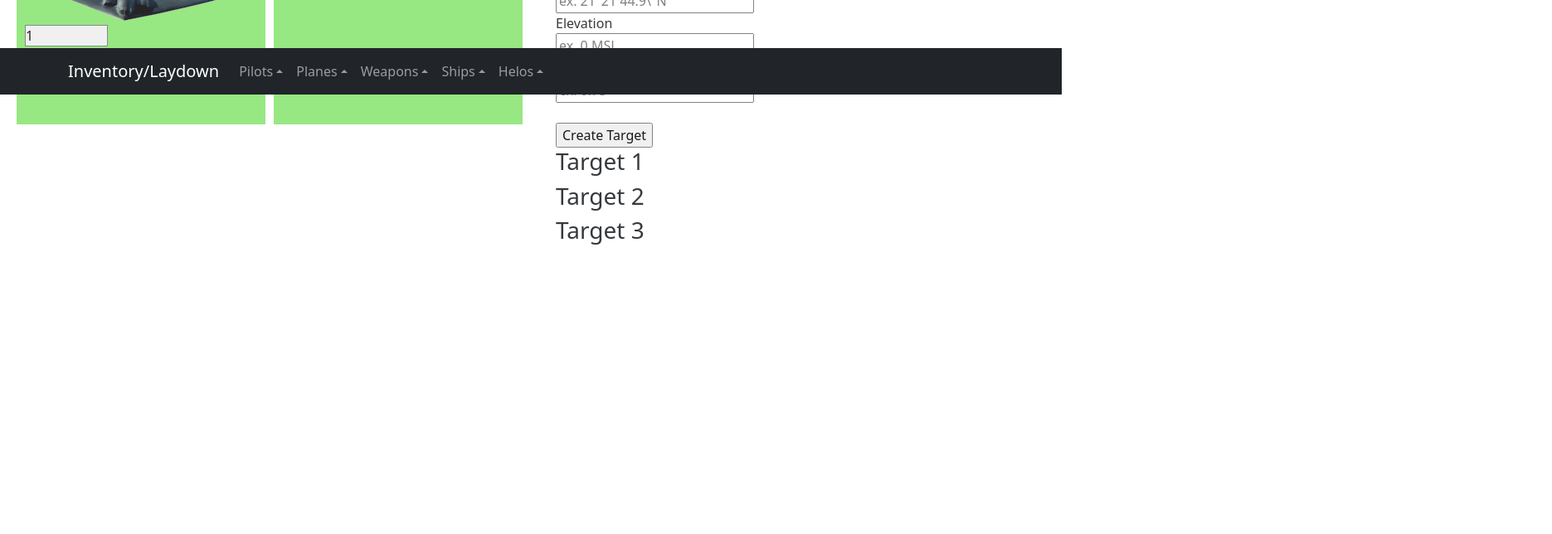
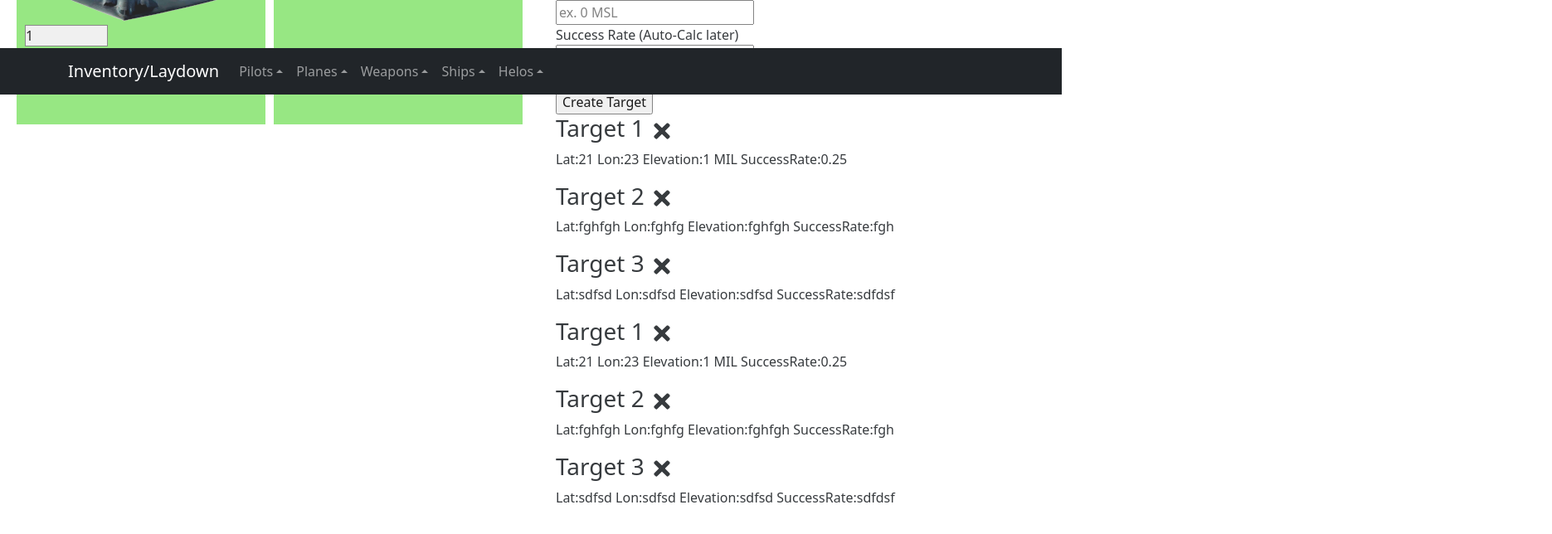
Before and after one commit to Jonathan805/RestrictedPlanning, a React (Create React App) app: page / in a window 1280 px wide. Shown: the part 686-1330 px from the top of the page at 83% size, 1871 px wide, since content can reach past the window. Before the commit the page ends 1096 px from the top, so only its background shows below. Built offline with nearby package versions, Linux system fonts and the light colour scheme; what react-sizeme would draw is missing.

Commit message:
Target creation clean up
Cleaning up and adding more functionality for target creation

```diff
--- a/package.json
+++ b/package.json
@@ -15,6 +15,7 @@
     "react-bootstrap": "^2.0.0-rc.1",
     "react-dom": "^17.0.2",
     "react-gantt-timeline": "^0.4.3",
+    "react-icons": "^4.3.1",
     "react-scripts": "4.0.3",
     "react-simple-maps": "^2.3.0",
     "typescript": "^4.4.4",
@@ -25,7 +26,7 @@
     "build": "react-scripts build",
     "test": "react-scripts test",
     "eject": "react-scripts eject",
-    "server" : "json-server --watch db.json --watch db.json --port 5000"
+    "server": "json-server --watch db.json --watch db.json --port 5000"
   },
   "eslintConfig": {
     "extends": [
--- a/src/App.js
+++ b/src/App.js
@@ -34,7 +34,56 @@ const App = () => {
 
   var Toast = () => { <ToastMessage /> }
 
-  const [targets, setTargets] = useState([])
+  const [targets, setTargets] = useState([
+    {
+        "id": 1,
+        "name": "Target 1",
+        "latitude": "21",
+        "longitude": "23",
+        "elevation": "1 MIL",
+        "successRate": "0.25"
+    },
+    {
+        "name": "Target 2",
+        "latitude": "fghfgh",
+        "longitude": "fghfg",
+        "elevation": "fghfgh",
+        "successRate": "fgh",
+        "id": 2
+    },
+    {
+        "name": "Target 3",
+        "latitude": "sdfsd",
+        "longitude": "sdfsd",
+        "elevation": "sdfsd",
+        "successRate": "sdfdsf",
+        "id": 3
+    },
+    {
+      "id": 1,
+      "name": "Target 1",
+      "latitude": "21",
+      "longitude": "23",
+      "elevation": "1 MIL",
+      "successRate": "0.25"
+  },
+  {
+      "name": "Target 2",
+      "latitude": "fghfgh",
+      "longitude": "fghfg",
+      "elevation": "fghfgh",
+      "successRate": "fgh",
+      "id": 2
+  },
+  {
+      "name": "Target 3",
+      "latitude": "sdfsd",
+      "longitude": "sdfsd",
+      "elevation": "sdfsd",
+      "successRate": "sdfdsf",
+      "id": 3
+  }
+])
 
   // Create a target
   const createTarget = async (task) => {
@@ -90,8 +139,12 @@ const App = () => {
             <br />
             <section className="section-top">
               <Header />
+              <section className="section-left">
               <CreateTarget createTarget={createTarget} />
-              <Targets/>
+              </section>
+              <section className="section-right">
+              <Targets targets={targets}/>
+              </section>
             </section>
           </section>
 
--- /dev/null
+++ b/src/Components/Target.js
@@ -0,0 +1,13 @@
+import {FaTimes} from 'react-icons/fa'
+
+const Target = ({target}) => {
+    return (
+        <div className='target'>
+            <h3>{target.name} <FaTimes/></h3>
+            <p>Lat:{target.latitude} Lon:{target.longitude} Elevation:{target.elevation} SuccessRate:{target.successRate}</p>
+        </div>
+    )
+}
+
+
+export default Target
--- a/src/Components/Targets.js
+++ b/src/Components/Targets.js
@@ -1,35 +1,12 @@
-const targets = [
-        {
-            "id": 1,
-            "name": "Target 1",
-            "latitude": "21",
-            "longitude": "23",
-            "elevation": "1 MIL",
-            "successRate": "0.25"
-        },
-        {
-            "name": "Target 2",
-            "latitude": "fghfgh",
-            "longitude": "fghfg",
-            "elevation": "fghfgh",
-            "successRate": "fgh",
-            "id": 2
-        },
-        {
-            "name": "Target 3",
-            "latitude": "sdfsd",
-            "longitude": "sdfsd",
-            "elevation": "sdfsd",
-            "successRate": "sdfdsf",
-            "id": 3
-        }
-]
+/*Contians targets saved in db */
 
-const Targets = () => {
+import Target from './Target'
+
+const Targets = ({targets}) => {
     return (
         <>
             {targets.map((target) => (
-                <h3 key={target.id}>{target.name}</h3>
+                <Target key={target.id} target={target}/>
             ))}
         </>
     )
--- a/src/index.css
+++ b/src/index.css
@@ -14,18 +14,18 @@ code {
 }
 
 #section-left {
-  overflow:hidden;
+  height: 100%;
   float:left;
 }
 #section-right {
   width: Auto;
-  height: Auto;
+  height: 100%;
   float:left;
 }
 
 #section-top {
   width: Auto;
-  height: Auto;
+  height: 100%;
   float:top;
   padding: 90px;
 }
@@ -43,11 +43,8 @@ select {
   display: flex;
   justify-content: space-between;
   width: Auto;
-  max-width: 12000px;
-  height: 1000px;
-  overflow: hidden;
-  margin: 0 auto;
-  margin-top: 40px;
+  height: auto;
+  padding-bottom: 200px;
   padding: 20px;
   flex-direction: column;}
 
@@ -60,6 +57,7 @@ justify-content: space-between;
 width: 90vh;
 max-width: 650px;
 height: 100vh;
+max-height: 100vh;
 overflow: hidden;
 margin: 0 auto;
 padding: 20px;
@@ -127,18 +125,18 @@ label {
   width: 100%;
 }
 
-.task {
+.targets {
   background: #f4f4f4;
   margin: 5px;
   padding: 10px 20px;
   cursor: pointer;
 }
 
-.task.reminder {
+.targets.reminder {
   border-left: 5px solid green;
 }
 
-.task h3 {
+.targets h3 {
   display: flex;
   align-items: center;
   justify-content: space-between;
```
Also changed, not shown: 1 other file (tests, documents, lock files or other folders).
